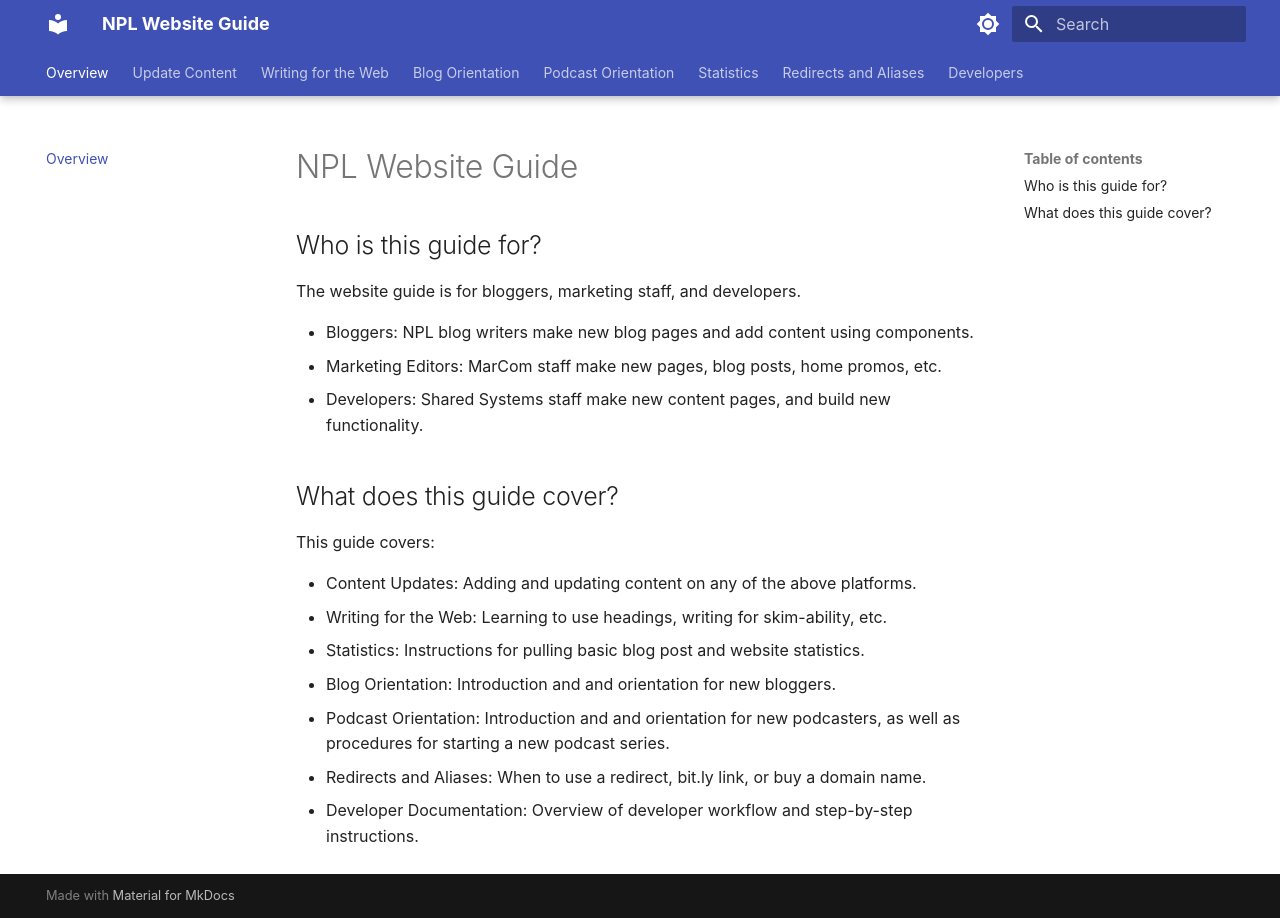
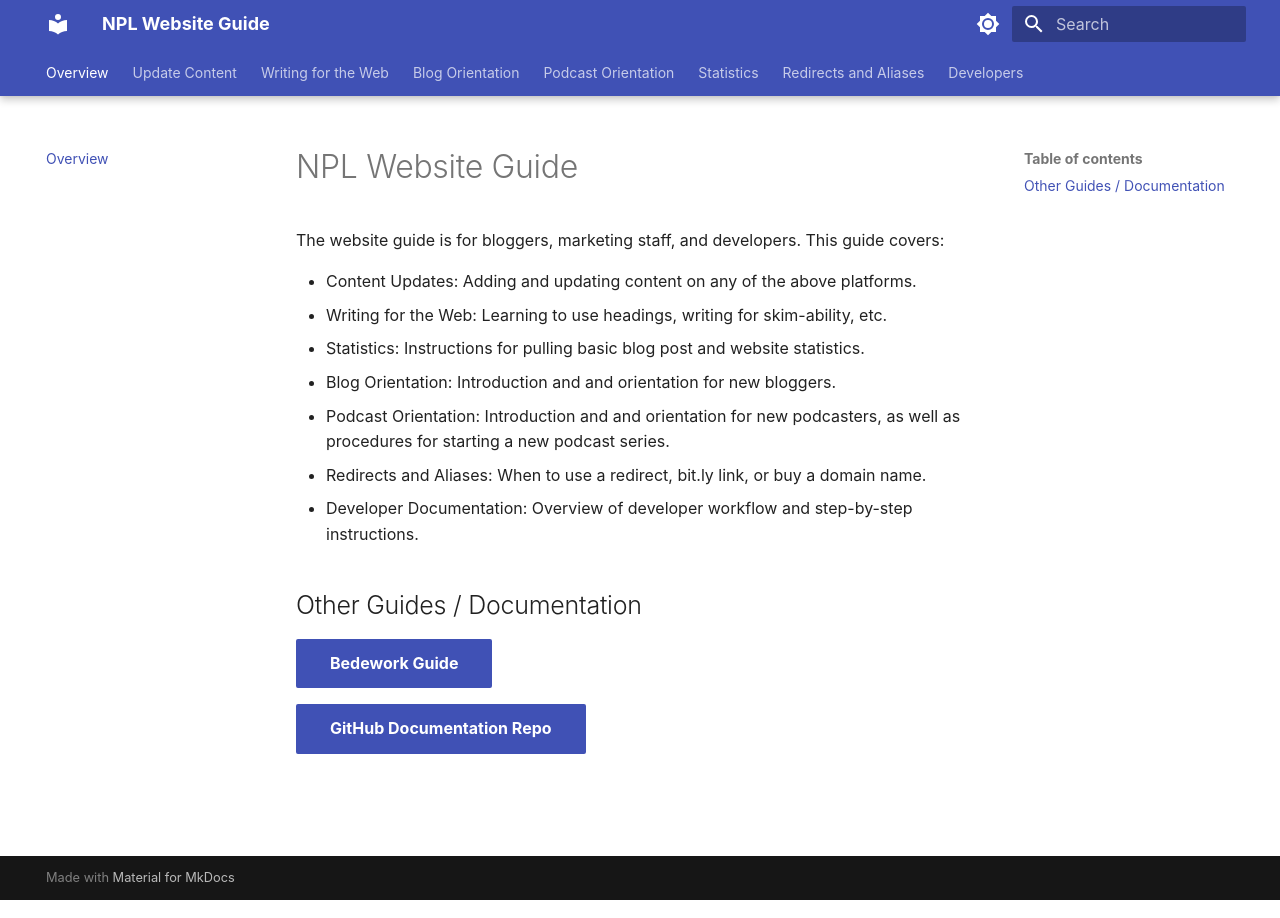
Before and after one commit to Nashville-Public-Library/bedework-docs, an MkDocs documentation site: the page built from docs/index.md, in a window 1280 px wide. Built offline with MkDocs 1.6.1 and Material for MkDocs 9.7.7, drawn with Linux system fonts in a browser that asks for light colours.

Commit message:
add buttons for other docs

```diff
--- a/docs/index.md
+++ b/docs/index.md
@@ -1,16 +1,6 @@
 # NPL Website Guide
 
-## Who is this guide for?
-
-The website guide is for bloggers, marketing staff, and developers.
-
-- Bloggers: NPL blog writers make new blog pages and add content using components.
-- Marketing Editors: MarCom staff make new pages, blog posts, home promos, etc.
-- Developers: Shared Systems staff make new content pages, and build new functionality.
-
-## What does this guide cover?
-
-This guide covers:
+The website guide is for bloggers, marketing staff, and developers. This guide covers:
 
 - Content Updates: Adding and updating content on any of the above platforms.
 - Writing for the Web: Learning to use headings, writing for skim-ability, etc.
@@ -19,3 +9,9 @@ This guide covers:
 - Podcast Orientation: Introduction and and orientation for new podcasters, as well as procedures for starting a new podcast series.
 - Redirects and Aliases: When to use a redirect, bit.ly link, or buy a domain name.
 - Developer Documentation: Overview of developer workflow and step-by-step instructions.
+
+## Other Guides / Documentation
+
+[Bedework Guide](https://nashville-public-library.github.io/bedework-guide/){ .md-button .md-button--primary }
+
+[GitHub Documentation Repo](https://github.com/Nashville-Public-Library/documentation){ .md-button .md-button--primary }
```
